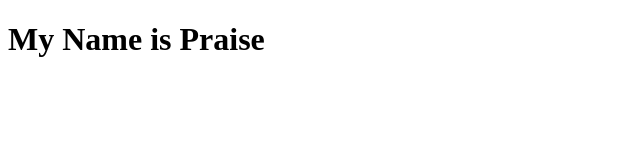
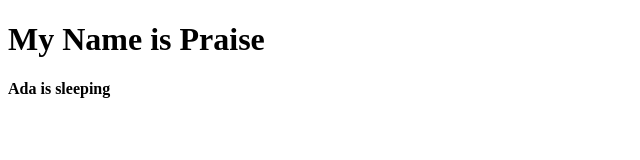
Before and after one commit to onukoPraise/myassignment, a plain HTML site: page index.html in a window 1280 px wide. Shown: the whole page, without its empty margins (0-640 px from the left). Drawn offline with Linux system fonts and the light colour scheme.

Commit message:
sleeping beauty

```diff
--- a/index.html
+++ b/index.html
@@ -9,5 +9,6 @@
 </head>
 <body>
     <h1>My Name is Praise</h1>
+    <h4>Ada is sleeping</h4>
 </body>
 </html>
```
